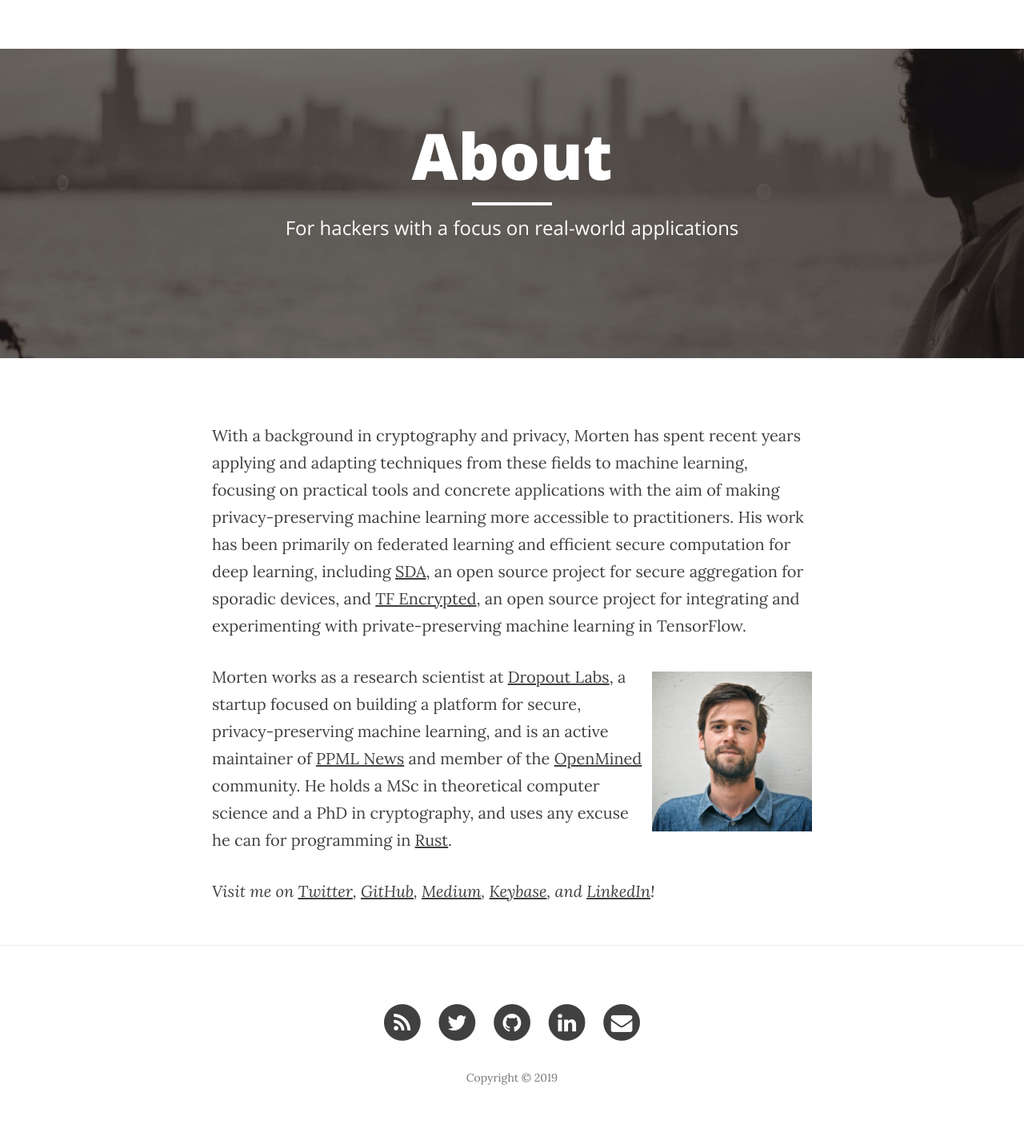
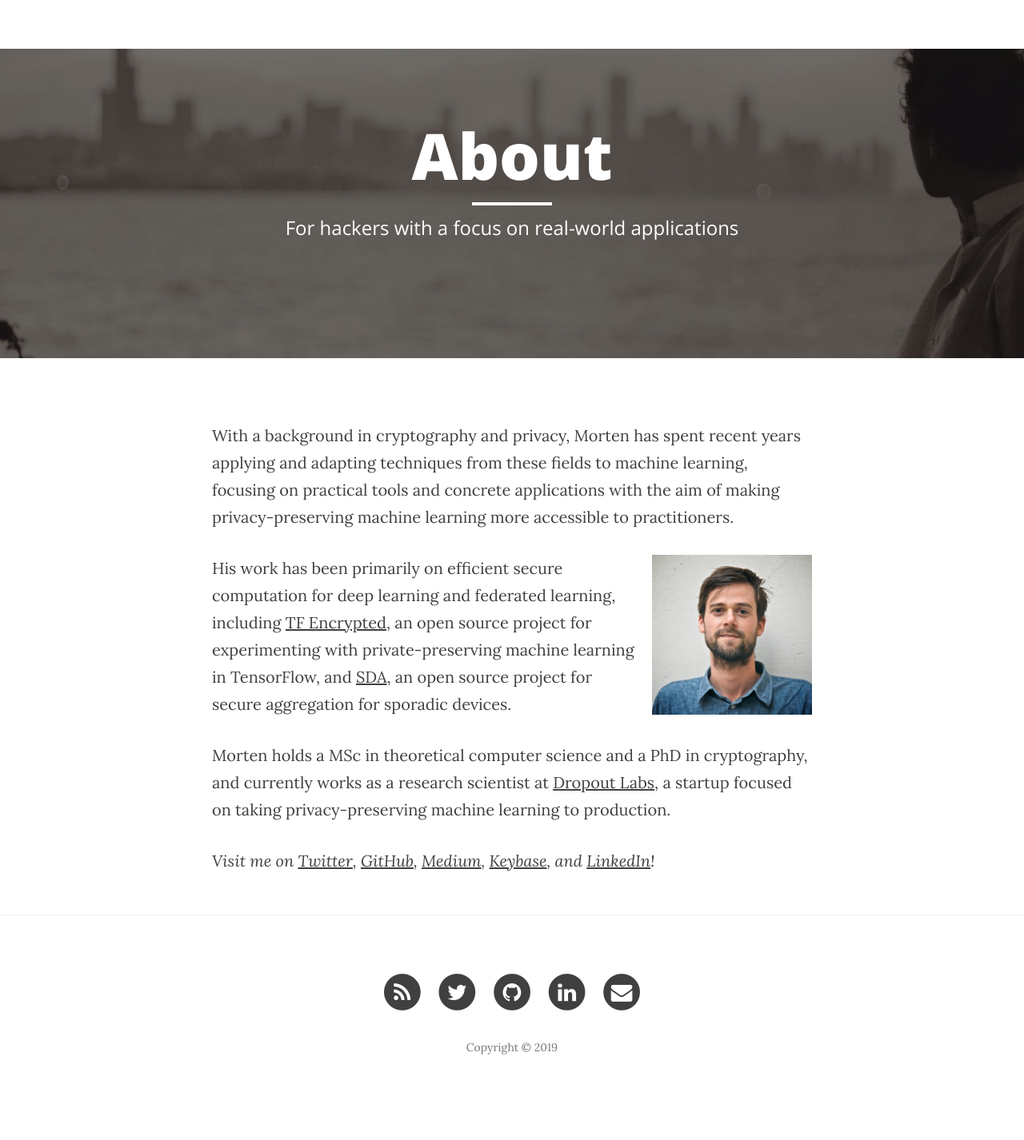
Before and after one commit to mortendahl/mortendahl.github.io, a Jekyll site: the page built from about.md, in a window 1280 px wide. Shown: the whole page at 80% size. Built offline with Jekyll 4.4.1, drawn with Linux system fonts in a browser that asks for light colours; nearby versions of some CDN libraries; after the commit the page ends 1388 px from its top, so only the background shows below that.

Commit message:
meta updates

```diff
--- a/_config.yml
+++ b/_config.yml
@@ -2,7 +2,7 @@
 title: Cryptography and Machine Learning
 header-img: img/home-bg.jpg
 #copyright_name: Your/Project/Corporate Name
-description: "Mixing both for private data analysis"
+description: "Mixing both for privacy-preserving machine learning"
 baseurl: ""
 url: "https://mortendahl.github.io"
 email: mortendahlcs@gmail.com
@@ -18,7 +18,7 @@
 markdown: kramdown
 highlighter: rouge
 permalink: pretty
-paginate: 25
+paginate: 50
 exclude: ["less","node_modules","Gruntfile.js","package.json"]
 
 gems: [jekyll-paginate, jekyll-feed]
--- a/_includes/nav.html
+++ b/_includes/nav.html
@@ -28,9 +28,6 @@
                 <li>
                     <a href="https://github.com/mortendahl/">Projects</a>
                 </li>
-                <li>
-                    <a href="https://ppml-news.github.io/">PPML News</a>
-                </li>
             </ul>
         </div>
         <!-- /.navbar-collapse -->
--- a/about.md
+++ b/about.md
@@ -9,12 +9,16 @@
 email:       "mortendahlcs@gmail.com"
 ---
 
-With a background in cryptography and privacy, Morten has spent recent years applying and adapting techniques from these fields to machine learning, focusing on practical tools and concrete applications with the aim of making privacy-preserving machine learning more accessible to practitioners. His work has been primarily on federated learning and efficient secure computation for deep learning, including [SDA](https://github.com/snipsco/sda), an open source project for secure aggregation for sporadic devices, and [TF Encrypted](https://github.com/mortendahl/tf-encrypted), an open source project for integrating and experimenting with private-preserving machine learning in TensorFlow.
+With a background in cryptography and privacy, Morten has spent recent years applying and adapting techniques from these fields to machine learning, focusing on practical tools and concrete applications with the aim of making privacy-preserving machine learning more accessible to practitioners.
+
+<img src="/assets/morten.jpg" style="float: right; margin-top: 0px; margin-left: 10px; width: 200px;"/>
+
+His work has been primarily on efficient secure computation for deep learning and federated learning, including [TF Encrypted](https://github.com/tf-encrypted/tf-encrypted), an open source project for experimenting with private-preserving machine learning in TensorFlow, and [SDA](https://github.com/snipsco/sda), an open source project for secure aggregation for sporadic devices.
 
 <!-- <img src="/assets/morten.jpg" style="display: block; margin-left: auto; margin-right: auto; margin-bottom: 40px; width: 250px;"/> -->
-<img src="/assets/morten.jpg" style="float: right; margin-top: 10px; margin-left: 10px; width: 200px;"/>
 
-Morten works as a research scientist at [Dropout Labs](https://dropoutlabs.com/), a startup focused on building a platform for secure, privacy-preserving machine learning, and is an active maintainer of [PPML News](https://twitter.com/ppml_news) and member of the [OpenMined](https://openmined.org) community. He holds a MSc in theoretical computer science and a PhD in cryptography, and uses any excuse he can for programming in [Rust](https://www.rust-lang.org/).
+
+Morten holds a MSc in theoretical computer science and a PhD in cryptography, and currently works as a research scientist at [Dropout Labs](https://dropoutlabs.com/), a startup focused on taking privacy-preserving machine learning to production.
 
 
 <i>
--- a/index.html
+++ b/index.html
@@ -1,6 +1,6 @@
 ---
 layout: page
-description: "Mixing both for private data analysis"
+description: "Mixing both for privacy-preserving machine learning"
 twitter:     "mortendahlcs"
 github:      "mortendahl"
 linkedin:    "mortendahlcs"
```
